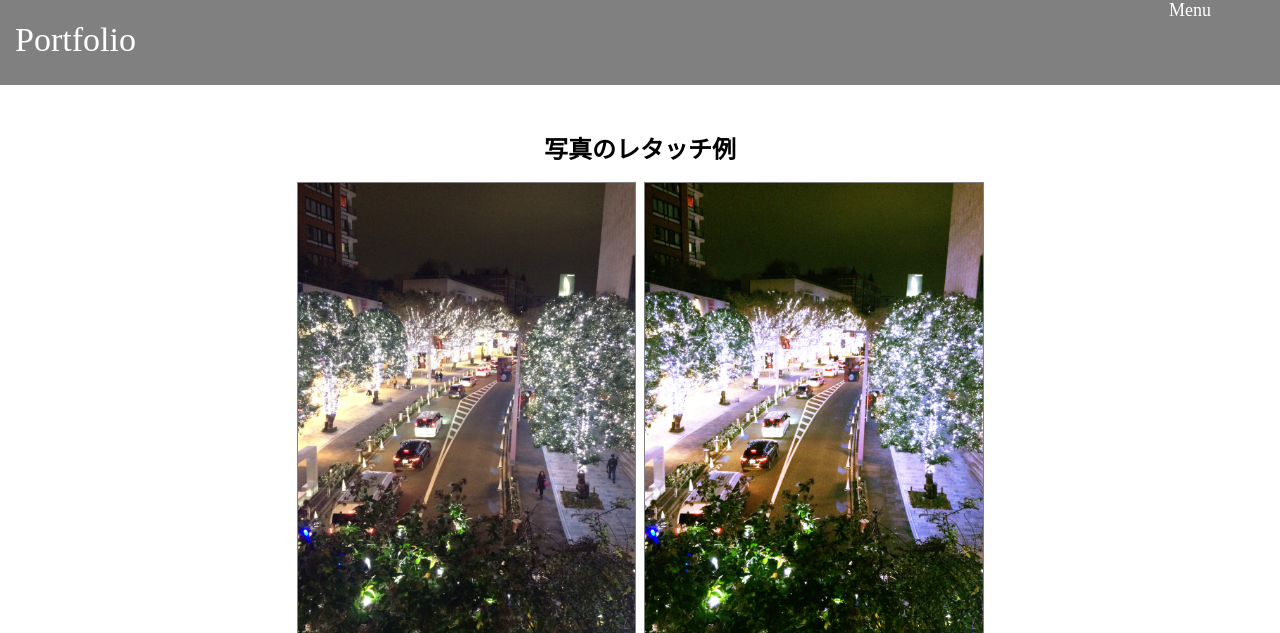
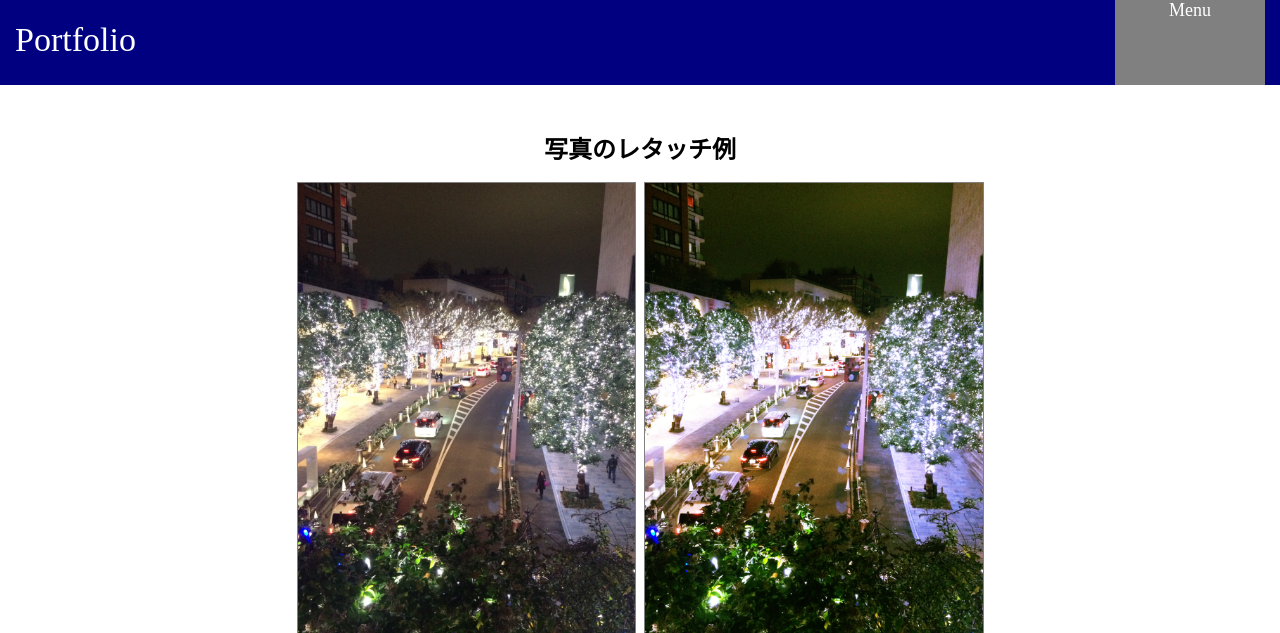
Before and after one commit to wb159357/portfolio, a PHP site: page /photo.html in a window 1280 px wide. Shown: the top 633 px of the page. Run offline with PHP 8.4, Linux system fonts and the light colour scheme.

Commit message:
Update stylesheet.css

```diff
--- a/stylesheet.css
+++ b/stylesheet.css
@@ -7,7 +7,7 @@ h1, h2, h3, h4, h5, h6, p, div {
 
 
 body {
-  font-family:"Avenir Next";
+  font-family:"Meiryo UI";
 
 }
 
@@ -18,7 +18,7 @@ li {
 
 
 header {
-  background-color:gray;
+  background-color:navy;
   color:#fff;
   height:85px;
   width:100%;
```
